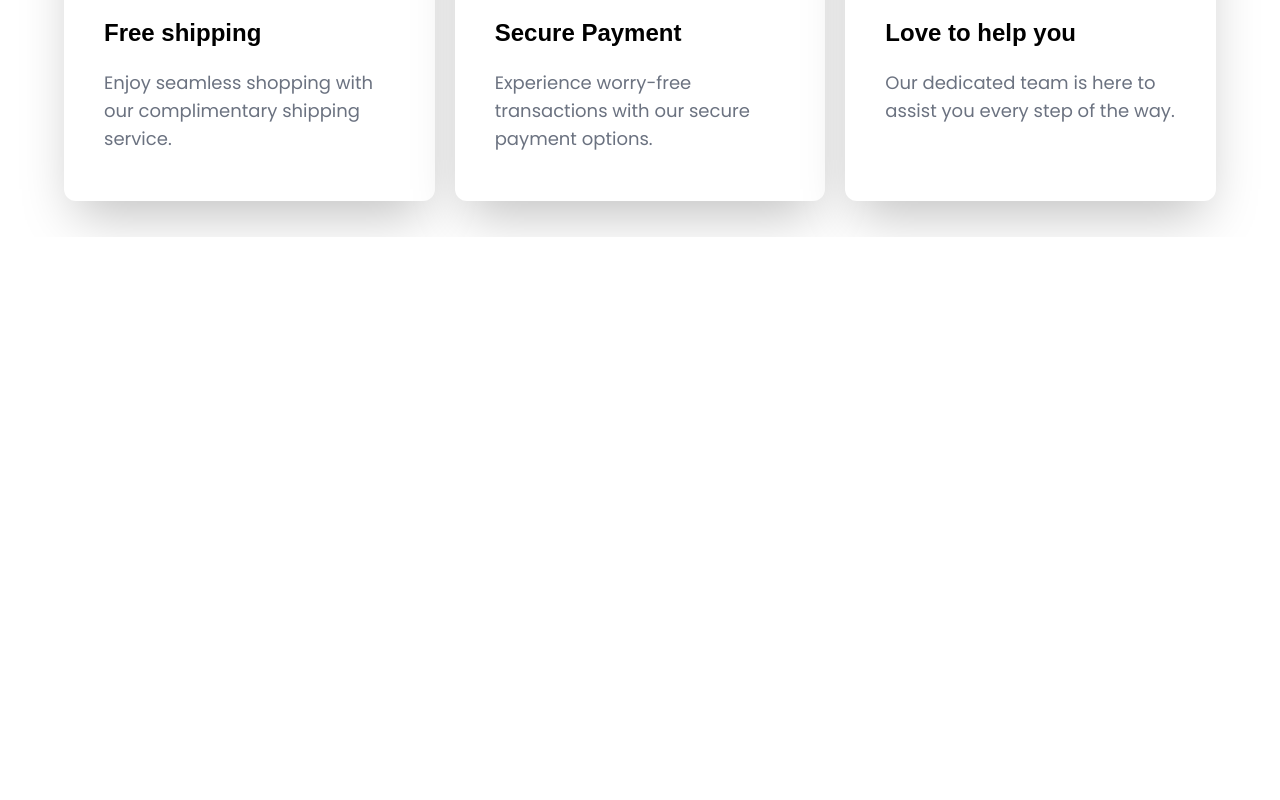
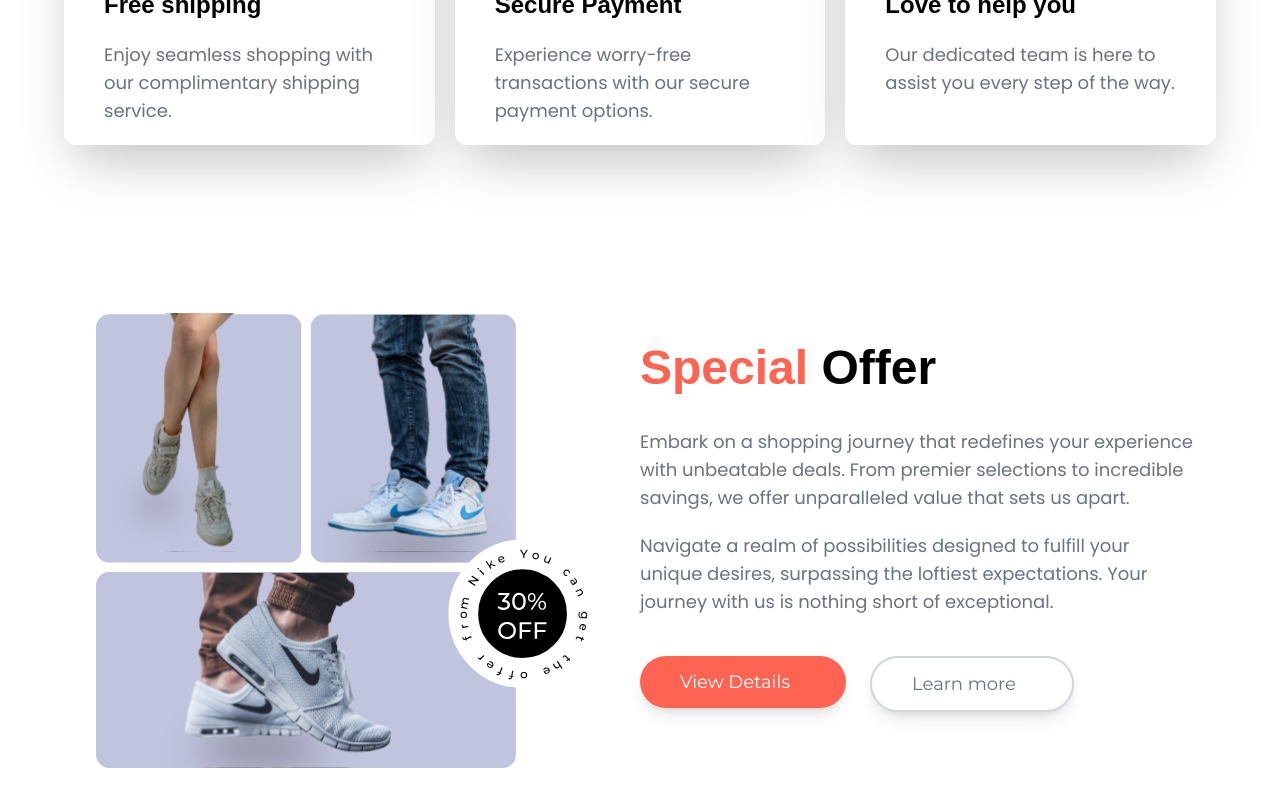
Before and after one commit to vinukavinnath/nike-landing-page, a React (Vite) app: page / in a window 1280 px wide. Shown: the part 2412-3212 px from the top of the page. Before the commit the page ends 2649 px from the top, so only its background shows below. Built offline with nearby package versions, Linux system fonts and the light colour scheme; a web font is replaced by a local one.

Commit message:
Offer section completed

```diff
--- a/src/App.jsx
+++ b/src/App.jsx
@@ -1,4 +1,5 @@
 import Nav from "./components/Nav"
+import Offer from "./sections/Offer"
 import {Hero, PopularProducts} from './sections/sections'
 import Services from "./sections/Services"
 import SuperQuality from "./sections/SuperQuality"
@@ -16,9 +17,13 @@ export default function App() {
 
       {/* Super Quality */}
       <SuperQuality/>
+
       {/* Services */}
       <Services/>
+
       {/* Special Offers */}
+      <Offer/>
+
       {/* Customer Feedback */}
       {/* Subscribe */}
       {/* Footer */}
--- /dev/null
+++ b/src/components/SecondaryButton.jsx
@@ -0,0 +1,14 @@
+import React from 'react'
+
+function SecondaryButton({ img, children }) {
+    return (
+        <div className='my-10'>
+            <button className='flex gap-4 items-center bg-white px-10 py-3 text-gray-500 shadow-lg focus:outline-none hover:bg-slate-300 text-lg rounded-full font-montserrat border-2 border-gray-300'>
+                {children}
+                <img src={img}></img>
+            </button>
+        </div>
+    )
+}
+
+export default SecondaryButton
--- a/src/components/ServiceCard.jsx
+++ b/src/components/ServiceCard.jsx
@@ -2,7 +2,7 @@ import React from 'react'
 
 function ServiceCard({ imgURL, label, subtext }) {
     return (
-        <div className='bg-white shadow-2xl rounded-xl px-10 sm:py-12  flex-1'>
+        <div className='bg-white shadow-2xl rounded-xl px-10 py-5 flex-1'>
             <div className='flex bg-primary w-11 h-11 rounded-full justify-center p-2'>
                 <img src={imgURL} alt={label} />
             </div>
--- /dev/null
+++ b/src/sections/Offer.jsx
@@ -0,0 +1,38 @@
+import React from 'react'
+import { offer } from '../assets/images/images'
+import { Button } from '../components/components'
+import SecondaryButton from '../components/SecondaryButton'
+
+function Offer() {
+    return (
+        <section className='max-container padding-x margin-t'>
+            <div className='flex w-full flex-col lg:flex-row-reverse'>
+
+                {/* Text Section */}
+                <div className='w-full lg:w-1/2 content-center pe-5'>
+                    <h1 className='section-heading py-4'>
+                        <span className='text-primary'> Special </span>Offer
+                    </h1>
+                    <p className='heading-subtitle my-5'>
+                        Embark on a shopping journey that redefines your experience with unbeatable deals. From premier selections to incredible savings, we offer unparalleled value that sets us apart.
+                    </p>
+                    <p className='heading-subtitle '>
+                        Navigate a realm of possibilities designed to fulfill your unique desires, surpassing the loftiest expectations. Your journey with us is nothing short of exceptional.
+                    </p>
+                    <div className='flex gap-x-6 justify-center lg:justify-start text-center'>
+                        <Button>View Details</Button>
+                        <SecondaryButton>Learn more</SecondaryButton>
+                    </div>
+                </div>
+
+                {/* Image Section */}
+                <div className='flex flex-col w-full lg:w-1/2 justify-center items-center my-8'>
+                    <img className='sm:max-w-md lg:max-w-lg' src={offer} alt="" />
+                </div>
+            </div>
+
+        </section>
+    )
+}
+
+export default Offer
```
